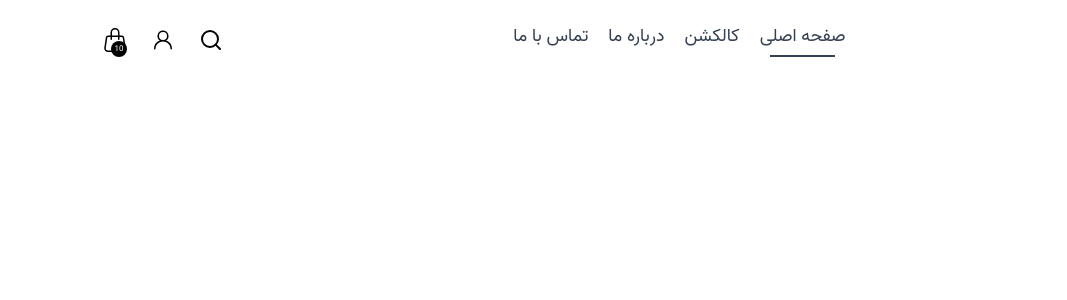
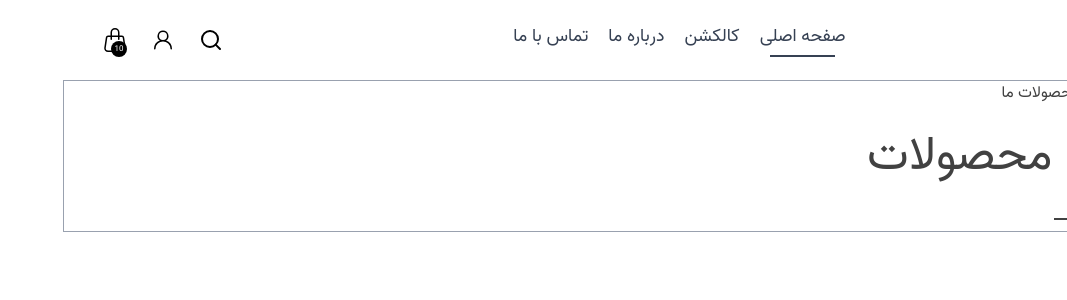
Before and after one commit to sani1426/next-project, a Next.js app: page / in a window 1280 px wide. Shown: the top 300 px of the page, without its empty margins (213-1280 px from the left). Built offline with nearby package versions, Linux system fonts and the light colour scheme.

Commit message:
update 2 files and create 1 file

```diff
--- a/app/(main)/page.jsx
+++ b/app/(main)/page.jsx
@@ -1,12 +1,11 @@
 
-import Link from "next/link";
+
+import Hero from "../../components/main/Hero";
 
 export default function Home() {
   return (
 <div>
-  <Link href="/products">
-  products
-  </Link>
+    <Hero />
 </div>
   );
 }
--- /dev/null
+++ b/components/main/Hero.jsx
@@ -0,0 +1,25 @@
+
+const Hero = () => {
+        return (
+                <div className="flex flex-col sm:flex-row border border-gray-400">
+                        <section className="w-full sm:w-1/2 flex items-center justify-center py-10 sm:py-0 ">
+                                <div className="text-[#414141]">
+                                        <div className="flex items-center gap-2">
+                                                <p className="w-8 md:w-11 h-0.5 bg-[#414141]"></p>
+                                                <p className="font-medium text-sm md:text-base">بهترین محصولات ما</p>
+                                        </div>
+                                        <h1 className="text-3xl sm:py-3 lg:text-5xl leading-relaxed">آخرین محصولات</h1>
+                                        <div className="flex items-center gap-2">
+                                                <p className="font-semibold text-sm md:text-base">سفارش بده</p>
+                                                <p className="w-8 md:w-11 h-0.5 bg-[#414141]"></p>
+                                        </div>
+                                </div>
+                        </section>
+                        <section className="">
+
+                        </section>
+                </div>
+         );
+}
+
+export default Hero;
--- a/components/shared/MobileMenu.jsx
+++ b/components/shared/MobileMenu.jsx
@@ -15,13 +15,13 @@ const MobileMenu = () => {
                  <FaAlignLeft onClick={()=> setVisible(!visible)} className='text-2xl cursor-pointer sm:hidden' />
                  <div className={`absolute top-0 left-0 bottom-0 overflow-hidden bg-white transition-all shadow-xl ${visible ? "w-[50%]" : "w-0"}`}>
                         <div className="flex flex-col text-gray-600">
-                                <div onClick={()=> setVisible(false)} className="flex items-center gap-2 p-3 cursor-pointer">
+                                <div onClick={()=> setVisible(false)} className="flex items-center gap-1 p-3 cursor-pointer">
                                         <IoIosArrowForward  className='text-2xl '/>
                                         <p>back</p>
                                 </div>
                                 {
                                         navItems.map((item) => (
-                                                <Link key={item.id} href={item.href} className={`py-2 pl-6 border`} >
+                                                <Link onClick={()=> setVisible(false)} key={item.id} href={item.href} className={`py-2 pr-6 border`} >
                                                         {item.title}
                                                 </Link>
                                         ))
```
